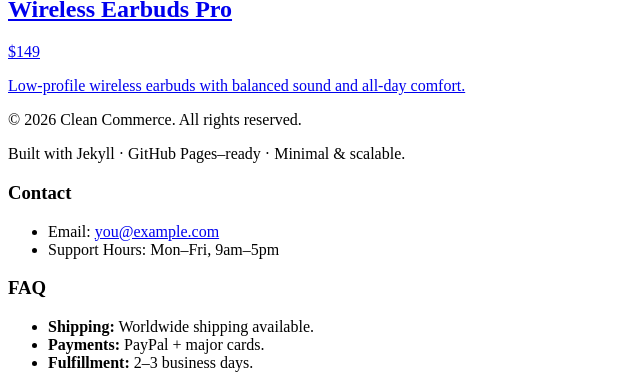
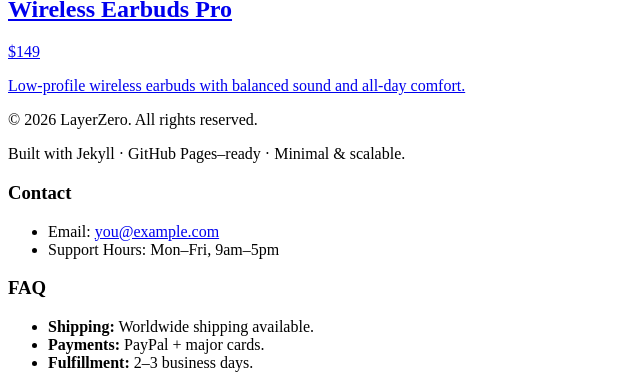
Before and after one commit to Bluest-Lotus/LayerZero, a Jekyll site: the page built from index.html, in a window 1280 px wide, cut to the strip 1514-1902 px from the top of the page. Shown: the whole strip, without its empty margins (0-640 px from the left). Built offline with Jekyll 4.4.1, drawn with Linux system fonts in a browser that asks for light colours.

Commit message:
Update _config.yml

```diff
--- a/_config.yml
+++ b/_config.yml
@@ -1,7 +1,7 @@
-title: "Clean Commerce"
-description: "A minimalist, GitHub Pages–compatible Jekyll e‑commerce template."
+title: "LayerZero"
+description: "LayerZero, GitHub Pages–compatible Jekyll e‑commerce page."
 url: "https://bluest-lotus.github.io"
-baseurl: "/Minimalist-Ecommerce-Template-2026-"
+baseurl: "/LayerZero"
 
 collections:
   products:
```
